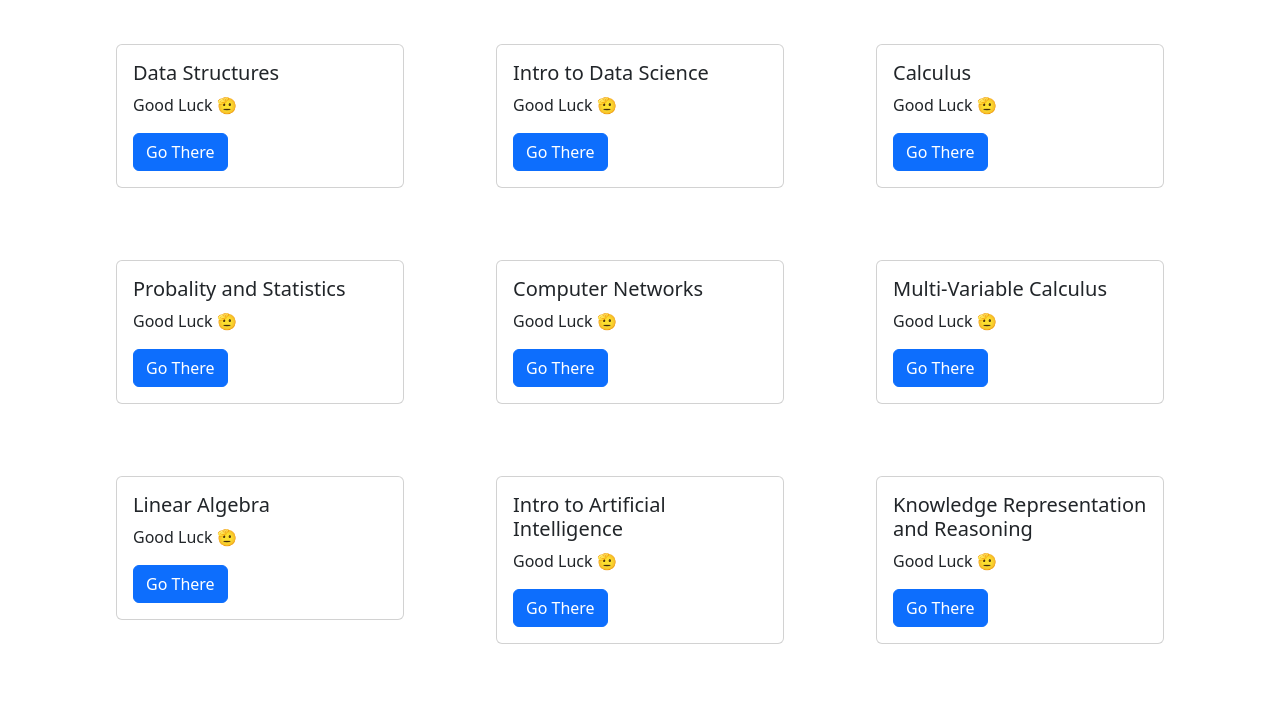
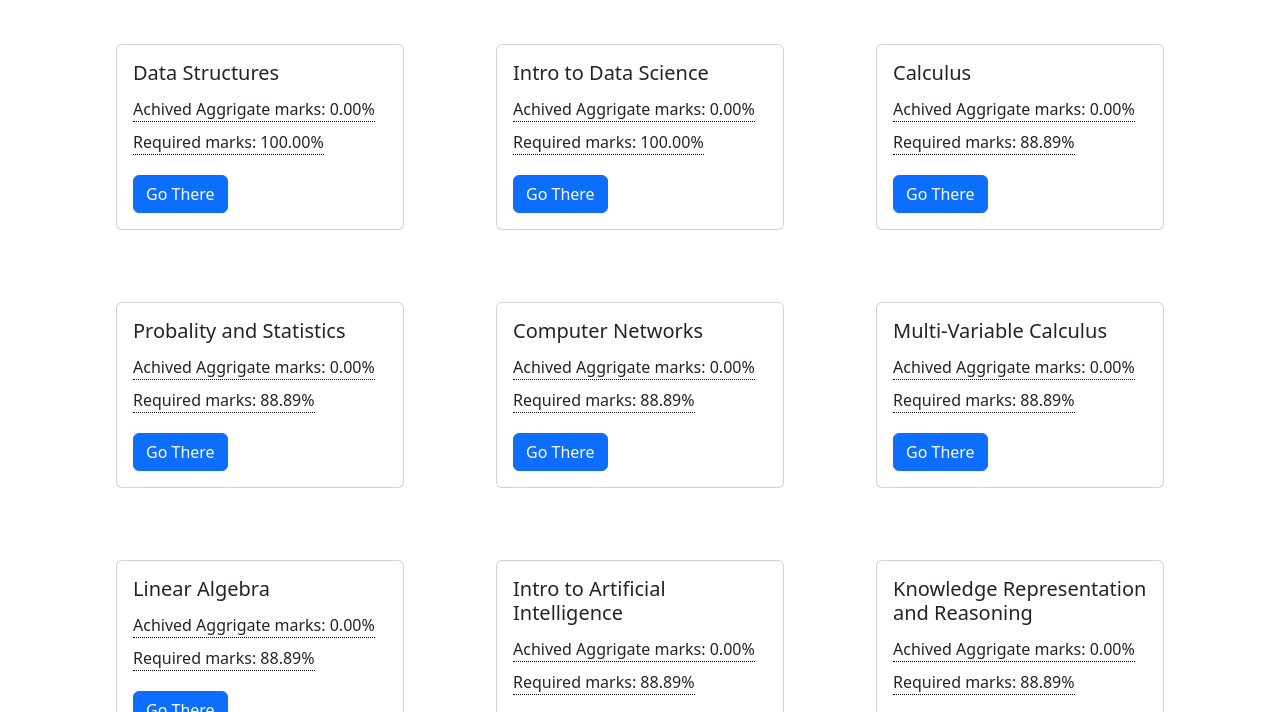
Before and after one commit to owaisfarooq/Failing-Calculator, a plain HTML site: page index.html in a window 1280 px wide. Shown: the part 38-750 px from the top of the page. Drawn offline with nearby package versions, Linux system fonts and the light colour scheme.

Commit message:
Improved UI and UX for home page

```diff
--- a/index.js
+++ b/index.js
@@ -122,6 +122,33 @@ async function getTemplates() {
   return oldTemplates || [];
 }
 
+function getRequiredMarksInFinals (template) {
+  const totalWeightage = template['Entries'].reduce((acc, entry) => acc + entry.weightage, 0);
+  const finalWeightage = 100 - totalWeightage; // will always be 45
+  if (!finalWeightage) {
+    throw new Error("The weightage for finals MUST be 45%");
+  }
+  let totalObtainedMarks = 0;
+
+  template['Entries'].forEach(entry => {
+    let entryOptionedMarks = 0;
+    let entryTotalMarks = 0;
+    const entryWeightage = entry.weightage; // e.g. 10
+
+    entry.Entries.forEach(subEntry => {
+      entryTotalMarks +=subEntry.totalMarks;
+      entryOptionedMarks += subEntry.obtainedMarks;
+    });
+
+    totalObtainedMarks += entryOptionedMarks / entryTotalMarks * entryWeightage;
+  });
+
+  return {
+    totalObtainedMarks: totalObtainedMarks.toFixed(2),
+    percentageNeededInFinals: ((40 - totalObtainedMarks) / (finalWeightage / 100)).toFixed(2),
+  }
+}
+
 function renderTemplates(templates = []) {
   const listBox = document.getElementById("ListBox");
   let htmlToBeAdded = `<div class="row my-5">`;
@@ -130,13 +157,15 @@ function renderTemplates(templates = []) {
     if (index % 3 === 0 && index !== 0) {
       htmlToBeAdded += `</div><div class="row my-5">`;
     }
+    const calculationResults = getRequiredMarksInFinals(template);
     htmlToBeAdded += `
       <div class="col-12 col-md-4 mb-4">
         <div class="card mx-auto" style="width: 18rem;">
           <div class="card-body">
             <h5 class="card-title">${template.name}</h5>
-            <p class="card-text">Good Luck 🫡</p>
-            <a onclick='route("${template.name}")' class="btn btn-primary">Go There</a>
+            <p class="card-text tip my-1">Achived Aggrigate marks: ${calculationResults.totalObtainedMarks}%<span class="tooltiptext">you have currently achieved ${ calculationResults.totalObtainedMarks }% aggrigate marks overall</span></p>
+            <p class="card-text tip my-1">Required marks: ${calculationResults.percentageNeededInFinals}%<span class="tooltiptext">you need ${ calculationResults.percentageNeededInFinals }% marks in finals to pass. min 40% is required to pass</span></p>
+            <a onclick='route("${template.name}")' class="btn btn-primary mt-3">Go There</a>
           </div>
         </div>
       </div>
@@ -150,6 +179,7 @@ function renderTemplates(templates = []) {
 
 function init() {
   getTemplates().then(templates => {
+    console.log("Templates loaded:", templates);
     renderTemplates(templates);
   });
 }
--- a/styles.css
+++ b/styles.css
@@ -13,3 +13,26 @@ input[type=number] {
 h1, h2 {
   font-family: 'Poppins';font-size: 22px;
 }
+
+.tip {
+  position: relative;
+  display: inline-block;
+  border-bottom: 1px dotted black;
+  margin-bottom: 0px;
+}
+
+.tip .tooltiptext {
+  visibility: hidden;
+  width: 120px;
+  background-color: #6767675c;
+  color: #414141;
+  text-align: center;
+  border-radius: 12px;
+  padding: 5px 5px;
+  position: absolute;
+  z-index: 1;
+}
+
+.tip:hover .tooltiptext {
+  visibility: visible;
+}
```
